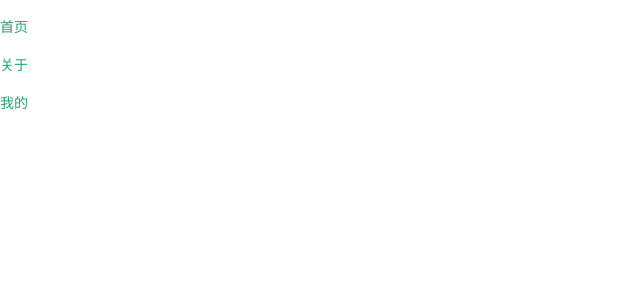
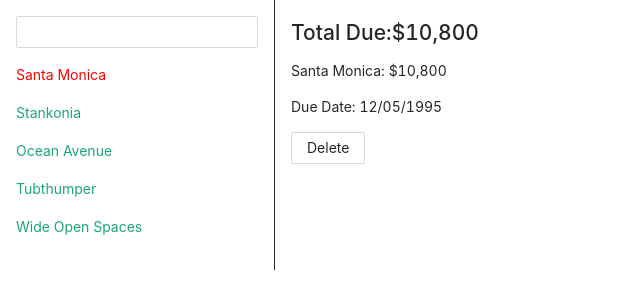
Before and after one commit to pangxueming/learn-react, a React (Create React App) app: page /invoices/1995 in a window 1280 px wide. Before the commit this address had no page. Shown: the top 300 px of the page, without its empty margins (0-640 px from the left). Built offline with nearby package versions, Linux system fonts and the light colour scheme.

Commit message:
react-router v6

```diff
--- a/src/App.js
+++ b/src/App.js
@@ -1,19 +1,49 @@
 import React from 'react';
+import {
+  BrowserRouter,
+  Routes,
+  Route
+} from 'react-router-dom'
 // import CSSTransitionCpn from './react-transition-group/CSSTransition/App'
 // import SwitchTransitionCpn from './react-transition-group/SwitchTransition/App'
 // import TransitionGroupCpn from './react-transition-group/TransitionGroup/App'
 // import ReduxCpn from './redux/App'
 import ReactRouterCpn from './react-router/App'
 import './react-transition-group/Transition.css'
+import Expenses from './react-router/routes/expenses'
+import Invoices from './react-router/routes/invoices'
+import Invoice from './react-router/routes/invoice'
 
 function App() {
   return (
-    <div>
+    <BrowserRouter>
       {/* <CSSTransitionCpn /> */}
       {/* <SwitchTransitionCpn /> */}
       {/* <TransitionGroupCpn /> */}
-      <ReactRouterCpn />
-    </div>
+      <Routes>
+        <Route path="/" element={<ReactRouterCpn />} />
+        <Route path="expenses" element={<Expenses />} />
+        <Route path="invoices" element={<Invoices />}>
+          <Route
+            index
+            element={
+              <main style={{ padding: "1rem" }}>
+                <p>Select an invoice</p>
+              </main>
+            }
+          />
+          <Route path=":invoiceId" element={<Invoice />} />
+        </Route>
+        <Route
+          path="*"
+          element={
+            <main style={{ padding: "1rem" }}>
+              <p>There's nothing here!</p>
+            </main>
+          }
+        />
+      </Routes>
+    </BrowserRouter>
   )
 }
 
--- a/src/react-router/App.js
+++ b/src/react-router/App.js
@@ -1,45 +1,23 @@
-import React, { PureComponent } from 'react'
+import React from 'react'
 import {
-  Routes,
-  Route,
-  NavLink,
-  BrowserRouter
+  Link,
+  Outlet
 } from 'react-router-dom'
-import About from './pages/About'
-import Home from './pages/Home'
-import Profile from './pages/Profile'
 
-export default class App extends PureComponent {
-  render() {
-    return (
-      <BrowserRouter>
-        <Routes>
-          <Route path='/' element={<Home />}></Route>
-          <Route path='/about' element={<About />}></Route>
-          <Route path='/profile' element={<Profile />}></Route>
-        </Routes>
-        <NavLink style={({ isActive }) => {
-          return {
-            display: "block",
-            margin: "1rem 0",
-            color: isActive ? "red" : ""
-          };
-        }} to="/">首页</NavLink>
-        <NavLink style={({ isActive }) => {
-          return {
-            display: "block",
-            margin: "1rem 0",
-            color: isActive ? "red" : ""
-          };
-        }} to="/about">关于</NavLink>
-        <NavLink style={({ isActive }) => {
-          return {
-            display: "block",
-            margin: "1rem 0",
-            color: isActive ? "red" : ""
-          };
-        }} to="/profile">我的</NavLink>
-      </BrowserRouter >
-    )
-  }
+export default function App() {
+  return (
+    <div>
+      <h1>Bookkeeper</h1>
+      <nav
+        style={{
+          borderBottom: "solid 1px",
+          paddingBottom: "1rem"
+        }}
+      >
+        <Link to="/invoices">Invoices</Link> |{" "}
+        <Link to="/expenses">Expenses</Link>
+      </nav>
+      <Outlet />
+    </div>
+  )
 }
--- /dev/null
+++ b/src/react-router/data.js
@@ -0,0 +1,46 @@
+let invoices = [
+  {
+    name: "Santa Monica",
+    number: 1995,
+    amount: "$10,800",
+    due: "12/05/1995"
+  },
+  {
+    name: "Stankonia",
+    number: 2000,
+    amount: "$8,000",
+    due: "10/31/2000"
+  },
+  {
+    name: "Ocean Avenue",
+    number: 2003,
+    amount: "$9,500",
+    due: "07/22/2003"
+  },
+  {
+    name: "Tubthumper",
+    number: 1997,
+    amount: "$14,000",
+    due: "09/01/1997"
+  },
+  {
+    name: "Wide Open Spaces",
+    number: 1998,
+    amount: "$4,600",
+    due: "01/27/2998"
+  }
+];
+
+export function getInvoices() {
+  return invoices;
+}
+
+export function getInvoice(number) {
+  return invoices.find(invoice => invoice.number === number);
+}
+
+export function deleteInvoice(number) {
+  invoices = invoices.filter(
+    invoice => invoice.number !== number
+  );
+}
--- /dev/null
+++ b/src/react-router/routes/expenses.jsx
@@ -0,0 +1,7 @@
+export default function Expenses() {
+  return (
+    <main style={{ padding: "1rem 0" }}>
+      <h2>Expenses</h2>
+    </main>
+  );
+}
--- /dev/null
+++ b/src/react-router/routes/invoice.jsx
@@ -0,0 +1,34 @@
+import { useParams, useNavigate } from "react-router-dom";
+import { Button } from 'antd'
+
+import {
+  getInvoice,
+  deleteInvoice
+} from "../data";
+
+export default function Invoice() {
+  let params = useParams();
+  let navigate = useNavigate();
+  let invoice = getInvoice(parseInt(params.invoiceId, 10));
+  return (
+    <main style={{ padding: '1rem' }}>
+      <h2>Total Due:{invoice.amount}</h2>
+      <p>
+        {invoice.name}: {invoice.amount}
+      </p>
+      <p>
+        Due Date: {invoice.due}
+      </p>
+      <p>
+        <Button
+          onClick={() => {
+            deleteInvoice(invoice.number);
+            navigate("/invoices");
+          }}
+        >
+          Delete
+        </Button>
+      </p>
+    </main>
+  );
+}
--- /dev/null
+++ b/src/react-router/routes/invoices.jsx
@@ -0,0 +1,56 @@
+import {
+  NavLink,
+  Outlet,
+  useSearchParams
+} from "react-router-dom";
+import { Input } from 'antd'
+import { getInvoices } from "../data";
+
+export default function Invoices() {
+  let invoices = getInvoices();
+  let [searchParams, setSearchParams] = useSearchParams();
+
+  return (
+    <div style={{ display: "flex" }}>
+      <nav
+        style={{
+          borderRight: "solid 1px",
+          padding: "1rem"
+        }}
+      >
+        <Input
+          value={searchParams.get("filter") || ""}
+          onChange={event => {
+            let filter = event.target.value;
+            if (filter) {
+              setSearchParams({ filter });
+            } else {
+              setSearchParams({});
+            }
+          }}
+        />
+        {invoices
+          .filter(invoice => {
+            let filter = searchParams.get("filter");
+            if (!filter) return true;
+            let name = invoice.name.toLowerCase();
+            return name.startsWith(filter.toLowerCase());
+          })
+          .map(invoice => (
+            <NavLink
+              style={({ isActive }) => ({
+                display: "block",
+                margin: "1rem 0",
+                color: isActive ? "red" : ""
+              })}
+              to={`/invoices/${invoice.number}`}
+              key={invoice.number}
+            >
+              {invoice.name}
+            </NavLink>
+          ))}
+      </nav>
+      <Outlet />
+    </div>
+  );
+}
```
Also changed, not shown: src/react-router/App copy.js (added, +44 -0 lines).
